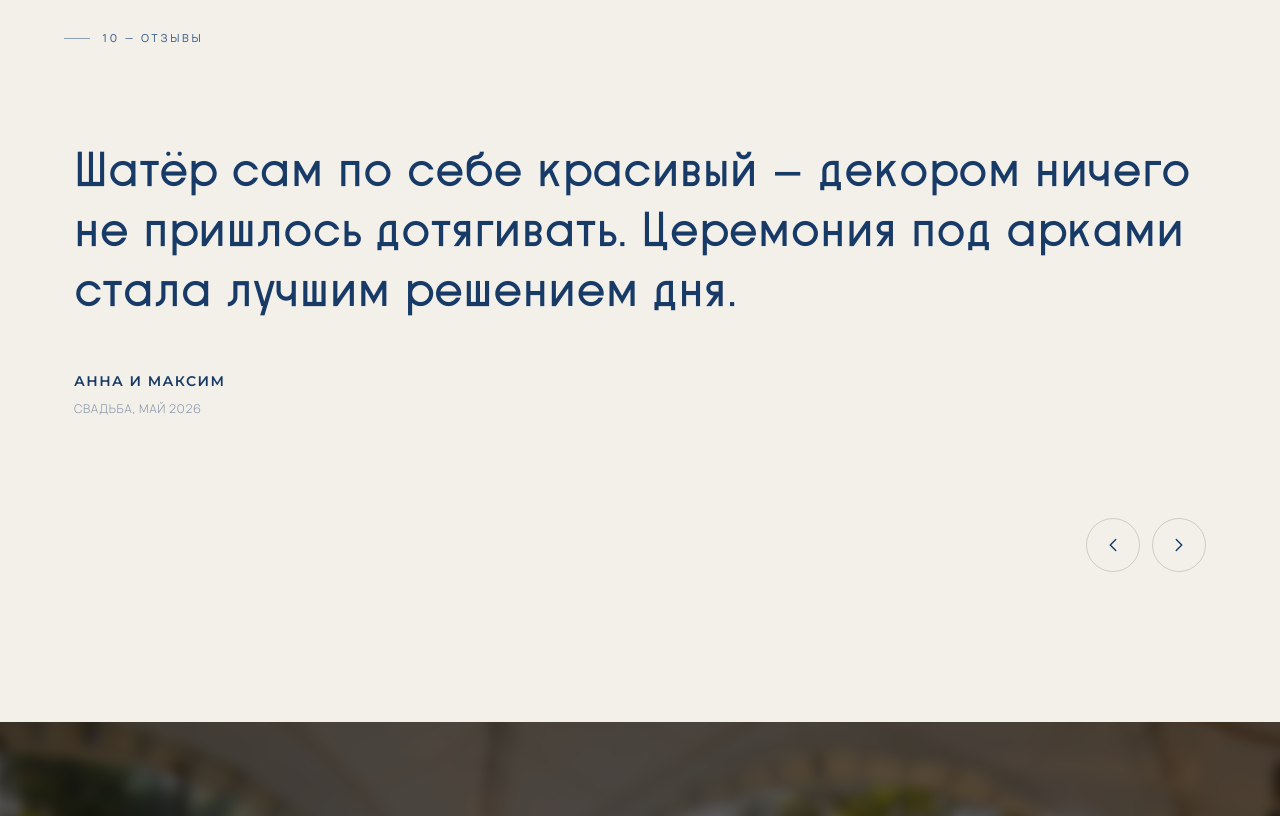
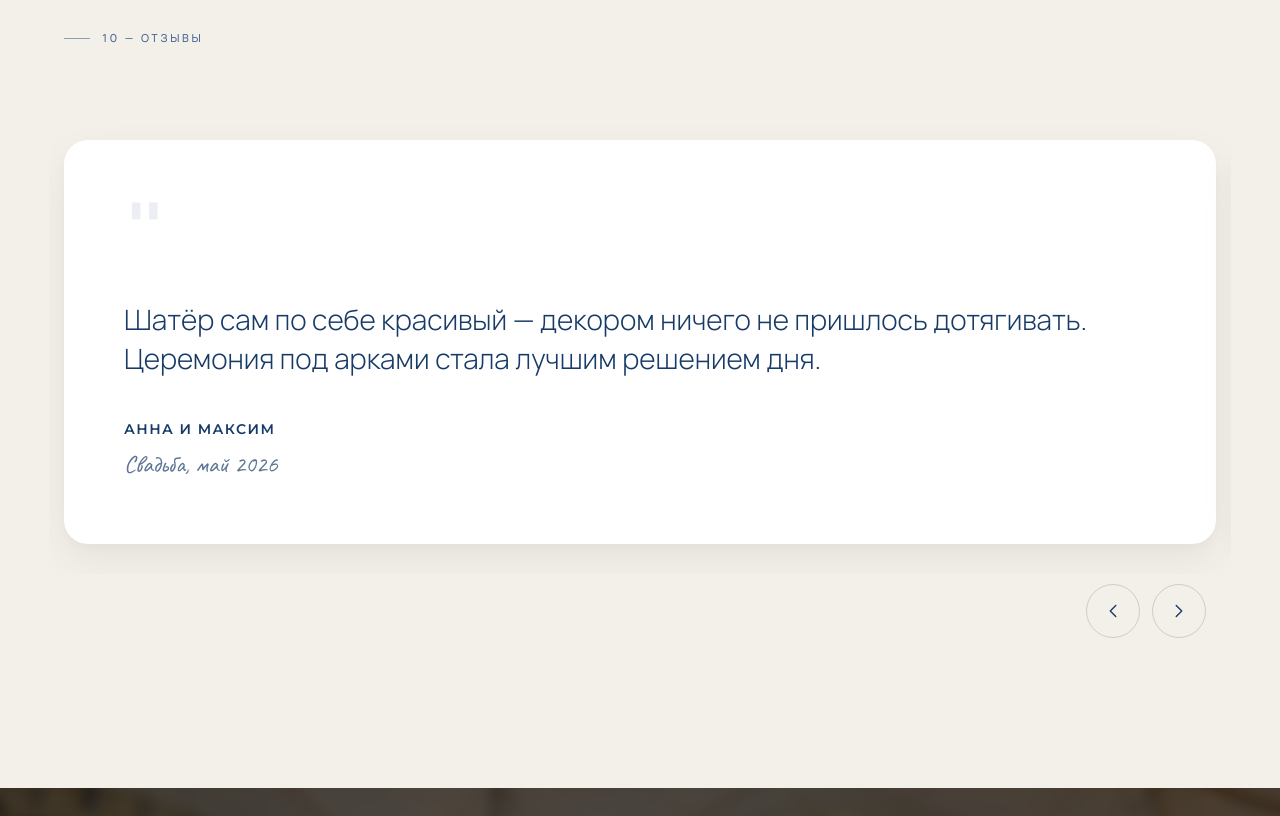
Before and after one commit to Stas5252/riviera-hall-portfolio, a plain HTML site: page index.html in a window 1280 px wide. Shown: the part 7990-8806 px from the top of the page. Drawn offline with Linux system fonts and the light colour scheme.

Commit message:
Upgrade reviews slider to Pinterest aesthetic with floating white cards and large typography quotes

```diff
--- a/css/style.css
+++ b/css/style.css
@@ -600,7 +600,8 @@ body.nav-open .drawer{clip-path:circle(150% at calc(100% - 44px) 34px)}
   gap: 20px;
   overflow-x: auto;
   scroll-snap-type: x mandatory;
-  padding-bottom: 20px;
+  padding: 15px 15px 30px 15px; /* space for shadows */
+  margin: -15px -15px 0 -15px; /* negate padding visually */
   -webkit-overflow-scrolling: touch;
   scrollbar-width: none;
 }
@@ -609,13 +610,23 @@ body.nav-open .drawer{clip-path:circle(150% at calc(100% - 44px) 34px)}
 .review-card {
   flex: 0 0 100%;
   scroll-snap-align: center;
-  background: transparent;
+  background: #fff;
+  border-radius: 24px;
+  box-shadow: 0 15px 40px rgba(0,0,0,0.06), 0 4px 12px rgba(0,0,0,0.03);
   color: var(--ink);
-  padding: 0 10px;
+  padding: clamp(30px, 6vw, 60px);
+  position: relative;
   display: flex;
   flex-direction: column;
 }
-
+.review-quote-mark {
+  font-family: 'Proletarsk', serif;
+  font-size: clamp(60px, 10vw, 100px);
+  line-height: 0.8;
+  color: var(--ink);
+  opacity: 0.08;
+  margin-bottom: 20px;
+}
 .review-text {
   text-align: left;
   display: flex;
@@ -623,21 +634,29 @@ body.nav-open .drawer{clip-path:circle(150% at calc(100% - 44px) 34px)}
   flex-grow: 1;
 }
 .review-text p {
-  font-family: 'Proletarsk', serif;
-  font-size: clamp(26px, 4vw, 48px);
-  line-height: 1.25;
+  font-family: 'Vela', sans-serif;
+  font-size: clamp(20px, 3.5vw, 28px);
+  font-weight: 300;
+  line-height: 1.4;
   margin: 0;
 }
-.review-text footer { margin-top: clamp(30px, 5vw, 50px); padding-top: 0; border-top: none; }
-.review-text footer b { display: block; font-family: 'Montserrat', sans-serif; font-size: 14px; font-weight: 600; text-transform: uppercase; letter-spacing: 0.1em; margin-bottom: 6px; }
-.review-text footer span { display: block; font-size: 12px; text-transform: uppercase; letter-spacing: 0.05em; color: var(--ink); opacity: 0.5; }
+.review-text footer {
+  margin-top: clamp(30px, 5vw, 40px);
+  padding-top: 0;
+  border-top: none;
+  display: flex;
+  flex-direction: column;
+  gap: 4px;
+}
+.review-text footer b { font-family: 'Montserrat', sans-serif; font-size: 14px; font-weight: 600; text-transform: uppercase; letter-spacing: 0.1em; margin: 0; }
+.review-text footer span { font-family: 'Caveat', cursive; font-size: 24px; color: var(--ink); opacity: 0.7; text-transform: none; letter-spacing: normal; }
 
 /* Навигация */
 .reviews-nav {
   display: flex;
   gap: 12px;
   justify-content: flex-end;
-  margin-top: 20px;
+  margin-top: 10px;
   padding: 0 10px;
 }
 .reviews-arrow {
--- a/index.html
+++ b/index.html
@@ -29,7 +29,7 @@
 <link rel="preconnect" href="https://fonts.googleapis.com">
 <link rel="preconnect" href="https://fonts.gstatic.com" crossorigin>
 <link href="https://fonts.googleapis.com/css2?family=Caveat:wght@400;600&display=swap" rel="stylesheet">
-<link rel="stylesheet" href="css/style.css?v=34">
+<link rel="stylesheet" href="css/style.css?v=35">
 <script type="application/ld+json">
 {
   "@context": "https://schema.org",
@@ -503,36 +503,42 @@
     <div class="reviews-carousel-wrapper">
       <div class="reviews-slider">
         <div class="review-card">
+          <div class="review-quote-mark">“</div>
           <div class="review-text">
             <p>Шатёр сам по себе красивый — декором ничего не пришлось дотягивать. Церемония под арками стала лучшим решением дня.</p>
             <footer><b>Анна и Максим</b><span>Свадьба, май 2026</span></footer>
           </div>
         </div>
         <div class="review-card">
+          <div class="review-quote-mark">“</div>
           <div class="review-text">
             <p>Юбилей компании на 180 человек. Кондиционеры спасли в жару, кухня — отдельный комплимент. Организация без единой шероховатости.</p>
             <footer><b>Екатерина С.</b><span>Корпоратив, июль 2026</span></footer>
           </div>
         </div>
         <div class="review-card">
+          <div class="review-quote-mark">“</div>
           <div class="review-text">
             <p>Набережная, зелень, белый купол — картинка, ради которой стоит ехать. А свой алкоголь заметно сэкономил бюджет вечера.</p>
             <footer><b>Дарья и Кирилл</b><span>Свадьба, август 2026</span></footer>
           </div>
         </div>
         <div class="review-card">
+          <div class="review-quote-mark">“</div>
           <div class="review-text">
             <p>Отмечали годик сыну. Пространства хватило и для аниматоров, и для огромной фотозоны. Очень светлый и уютный зал.</p>
             <footer><b>Анна и Сергей</b><span>Детский праздник, июнь 2026</span></footer>
           </div>
         </div>
         <div class="review-card">
+          <div class="review-quote-mark">“</div>
           <div class="review-text">
             <p>Великолепная локация для нашей свадьбы. Фуршет, выездная регистрация и банкет — все прошло идеально, как в сказке!</p>
             <footer><b>Елена</b><span>Свадьба, сентябрь 2026</span></footer>
           </div>
         </div>
         <div class="review-card">
+          <div class="review-quote-mark">“</div>
           <div class="review-text">
             <p>Проводили встречу закрытого бизнес-клуба. Отличная акустика, вкусный фуршет и высокий уровень приватности. Вернемся снова.</p>
             <footer><b>Александр</b><span>Бизнес-ужин, октябрь 2026</span></footer>
```
